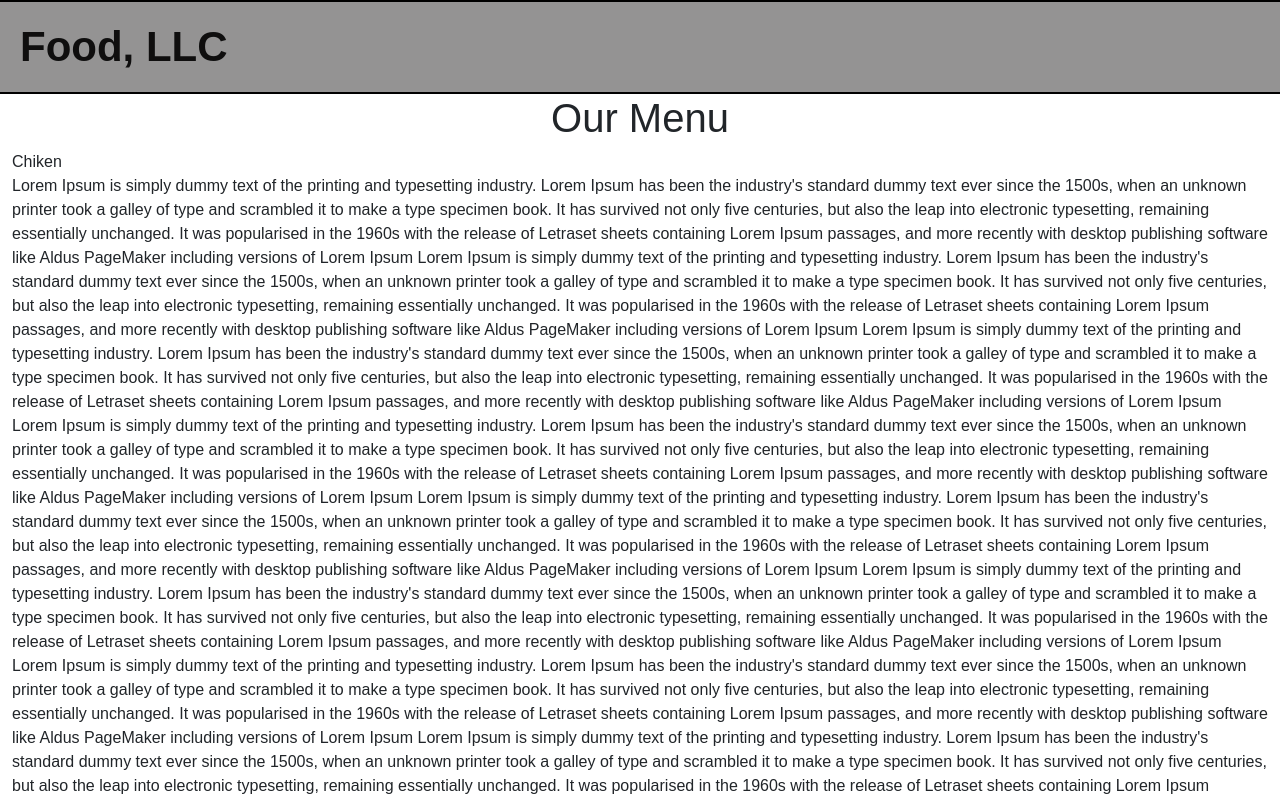
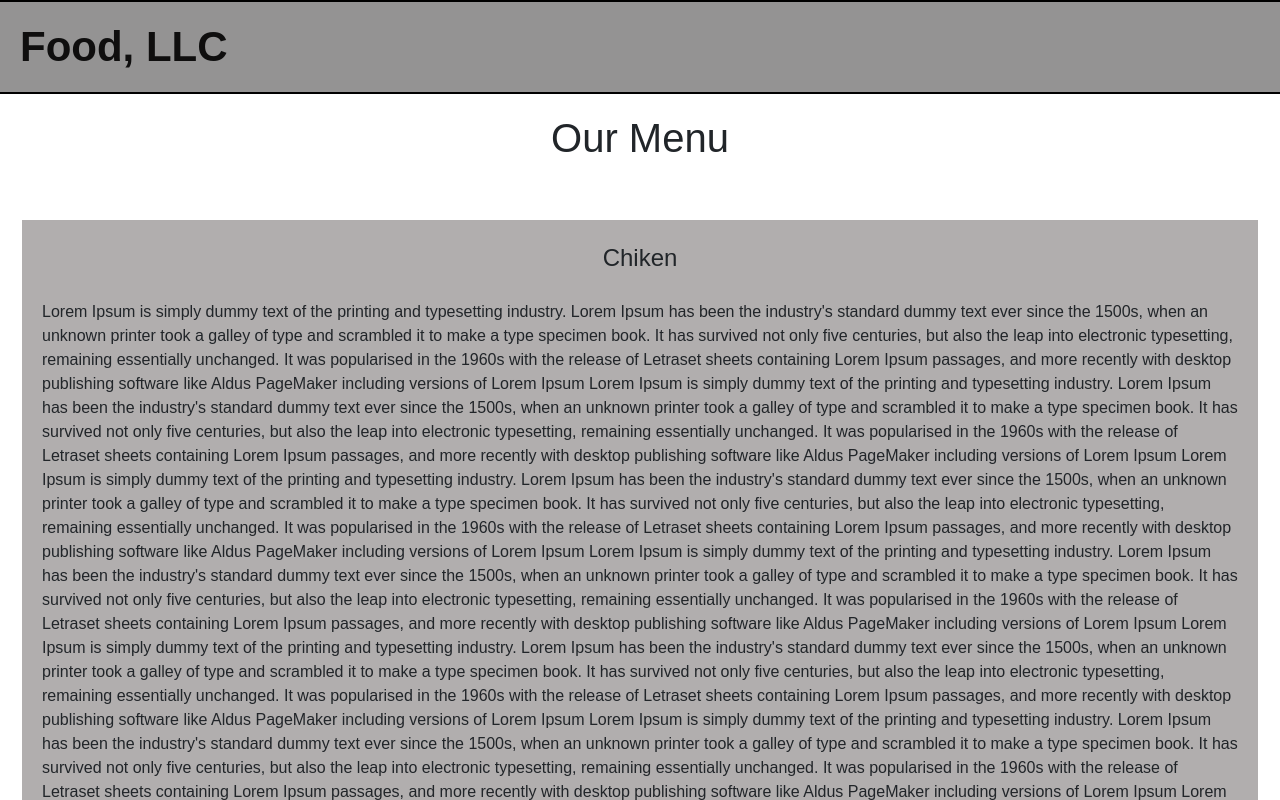
Before and after one commit to anandanubhav30/coursera-assignment-2, a plain HTML site: page site/index.html in a window 1280 px wide. Shown: the top 800 px of the page. Drawn offline with nearby package versions, Linux system fonts and the light colour scheme; a web font is replaced by a local one.

Commit message:
formatted content according to gradings

```diff
--- a/site/css/style.css
+++ b/site/css/style.css
@@ -27,14 +27,47 @@ body {
 
 }
 
-
-
 #navbar-toggle-items {
-    text-align: center;
     font-size: 30px;
     border: 2px solid black;
     background-color: white;
 }
+
+
+
+
+
+
+
+#title {
+    padding-top: 20px;
+    padding-bottom: 40px;
+}
+
+
+
+
+
+
+#main-block-1, #main-block-2, #main-block-3 {
+    float: left;
+    background-color: rgb(177, 174, 174);
+    padding: 20px;
+    margin-bottom: 100px;
+    border: white 10px solid;
+}
+
+#block-heading-1, #block-heading-2, #block-heading-3 {
+    text-align: center;
+    font-size: 24px;
+}
+
+
+
+
+
+
+
 
 @media (min-width: 576px) {
     .hidden-sm {
--- a/site/index.html
+++ b/site/index.html
@@ -37,9 +37,9 @@
 
                     <div class="collapse navbar-collapse" id="navbarSupportedContent">
                         <ul class="navbar-nav me-auto mb-2 mb-lg-0">
-                            <li id="navbar-toggle-items" class="nav-item"><a class="nav-link active"  href="#">Chicken</a></li>
-                            <li id="navbar-toggle-items" class="nav-item"><a class="nav-link active"  href="#">Beef</a></li>
-                            <li id="navbar-toggle-items" class="nav-item"><a class="nav-link active"  href="#">Sushi</a></li>
+                            <li id="navbar-toggle-items" class="nav-item"><a class="nav-link active text-center"  href="#block-heading-1">Chicken</a></li>
+                            <li id="navbar-toggle-items" class="nav-item"><a class="nav-link active text-center"  href="#block-heading-2">Beef</a></li>
+                            <li id="navbar-toggle-items" class="nav-item"><a class="nav-link active text-center"  href="#block-heading-3">Sushi</a></li>
                         </ul>
                     </div>
 
@@ -47,13 +47,13 @@
             </nav>
         </header>
 
-        <div class="text-center"><h1>Our Menu</h1></div>
+        <div id="title" class="text-center"><h1>Our Menu</h1></div>
 
         <section class="container-fluid">
-            <div id="main-block-1" class="co-lgl-12" style="float: left;">
-                <div class="block-heading-1">Chiken</div>
+            <div id="main-block-1" class="col-lg-12">
+                <div id="block-heading-1">Chiken</div>
                 <div class="content">
-                    Lorem Ipsum is simply dummy text of the printing and typesetting industry. Lorem Ipsum has been the industry's standard dummy text ever since the 1500s, when an unknown printer took a galley of type and scrambled it to make a type specimen book. It has survived not only five centuries, but also the leap into electronic typesetting, remaining essentially unchanged. It was popularised in the 1960s with the release of Letraset sheets containing Lorem Ipsum passages, and more recently with desktop publishing software like Aldus PageMaker including versions of Lorem Ipsum
+                    <br>Lorem Ipsum is simply dummy text of the printing and typesetting industry. Lorem Ipsum has been the industry's standard dummy text ever since the 1500s, when an unknown printer took a galley of type and scrambled it to make a type specimen book. It has survived not only five centuries, but also the leap into electronic typesetting, remaining essentially unchanged. It was popularised in the 1960s with the release of Letraset sheets containing Lorem Ipsum passages, and more recently with desktop publishing software like Aldus PageMaker including versions of Lorem Ipsum
                     Lorem Ipsum is simply dummy text of the printing and typesetting industry. Lorem Ipsum has been the industry's standard dummy text ever since the 1500s, when an unknown printer took a galley of type and scrambled it to make a type specimen book. It has survived not only five centuries, but also the leap into electronic typesetting, remaining essentially unchanged. It was popularised in the 1960s with the release of Letraset sheets containing Lorem Ipsum passages, and more recently with desktop publishing software like Aldus PageMaker including versions of Lorem Ipsum
                     Lorem Ipsum is simply dummy text of the printing and typesetting industry. Lorem Ipsum has been the industry's standard dummy text ever since the 1500s, when an unknown printer took a galley of type and scrambled it to make a type specimen book. It has survived not only five centuries, but also the leap into electronic typesetting, remaining essentially unchanged. It was popularised in the 1960s with the release of Letraset sheets containing Lorem Ipsum passages, and more recently with desktop publishing software like Aldus PageMaker including versions of Lorem Ipsum
                     Lorem Ipsum is simply dummy text of the printing and typesetting industry. Lorem Ipsum has been the industry's standard dummy text ever since the 1500s, when an unknown printer took a galley of type and scrambled it to make a type specimen book. It has survived not only five centuries, but also the leap into electronic typesetting, remaining essentially unchanged. It was popularised in the 1960s with the release of Letraset sheets containing Lorem Ipsum passages, and more recently with desktop publishing software like Aldus PageMaker including versions of Lorem Ipsum
@@ -75,10 +75,10 @@
                     Lorem Ipsum is simply dummy text of the printing and typesetting industry. Lorem Ipsum has been the industry's standard dummy text ever since the 1500s, when an unknown printer took a galley of type and scrambled it to make a type specimen book. It has survived not only five centuries, but also the leap into electronic typesetting, remaining essentially unchanged. It was popularised in the 1960s with the release of Letraset sheets containing Lorem Ipsum passages, and more recently with desktop publishing software like Aldus PageMaker including versions of Lorem Ipsum
                 </div>
             </div>
-            <div id="main-block-2" class="co-lgl-12">
-                <div class="block-heading-2">Beef</div>
+            <div id="main-block-2" class="col-lg-12">
+                <div id="block-heading-2">Beef</div>
                 <div class="content">
-                    Lorem Ipsum is simply dummy text of the printing and typesetting industry. Lorem Ipsum has been the industry's standard dummy text ever since the 1500s, when an unknown printer took a galley of type and scrambled it to make a type specimen book. It has survived not only five centuries, but also the leap into electronic typesetting, remaining essentially unchanged. It was popularised in the 1960s with the release of Letraset sheets containing Lorem Ipsum passages, and more recently with desktop publishing software like Aldus PageMaker including versions of Lorem Ipsum
+                    <br>Lorem Ipsum is simply dummy text of the printing and typesetting industry. Lorem Ipsum has been the industry's standard dummy text ever since the 1500s, when an unknown printer took a galley of type and scrambled it to make a type specimen book. It has survived not only five centuries, but also the leap into electronic typesetting, remaining essentially unchanged. It was popularised in the 1960s with the release of Letraset sheets containing Lorem Ipsum passages, and more recently with desktop publishing software like Aldus PageMaker including versions of Lorem Ipsum
                     Lorem Ipsum is simply dummy text of the printing and typesetting industry. Lorem Ipsum has been the industry's standard dummy text ever since the 1500s, when an unknown printer took a galley of type and scrambled it to make a type specimen book. It has survived not only five centuries, but also the leap into electronic typesetting, remaining essentially unchanged. It was popularised in the 1960s with the release of Letraset sheets containing Lorem Ipsum passages, and more recently with desktop publishing software like Aldus PageMaker including versions of Lorem Ipsum
                     Lorem Ipsum is simply dummy text of the printing and typesetting industry. Lorem Ipsum has been the industry's standard dummy text ever since the 1500s, when an unknown printer took a galley of type and scrambled it to make a type specimen book. It has survived not only five centuries, but also the leap into electronic typesetting, remaining essentially unchanged. It was popularised in the 1960s with the release of Letraset sheets containing Lorem Ipsum passages, and more recently with desktop publishing software like Aldus PageMaker including versions of Lorem Ipsum
                     Lorem Ipsum is simply dummy text of the printing and typesetting industry. Lorem Ipsum has been the industry's standard dummy text ever since the 1500s, when an unknown printer took a galley of type and scrambled it to make a type specimen book. It has survived not only five centuries, but also the leap into electronic typesetting, remaining essentially unchanged. It was popularised in the 1960s with the release of Letraset sheets containing Lorem Ipsum passages, and more recently with desktop publishing software like Aldus PageMaker including versions of Lorem Ipsum
@@ -96,10 +96,10 @@
 
                 </div>
             </div>
-            <div id="main-block-3" class="col-lgl-12">
-                <div class="block-heading-3">Sushi</div>
+            <div id="main-block-3" class="col-lg-12">
+                <div id="block-heading-3">Sushi</div>
                 <div class="content">
-                    Lorem Ipsum is simply dummy text of the printing and typesetting industry. Lorem Ipsum has been the industry's standard dummy text ever since the 1500s, when an unknown printer took a galley of type and scrambled it to make a type specimen book. It has survived not only five centuries, but also the leap into electronic typesetting, remaining essentially unchanged. It was popularised in the 1960s with the release of Letraset sheets containing Lorem Ipsum passages, and more recently with desktop publishing software like Aldus PageMaker including versions of Lorem Ipsum
+                    <br>Lorem Ipsum is simply dummy text of the printing and typesetting industry. Lorem Ipsum has been the industry's standard dummy text ever since the 1500s, when an unknown printer took a galley of type and scrambled it to make a type specimen book. It has survived not only five centuries, but also the leap into electronic typesetting, remaining essentially unchanged. It was popularised in the 1960s with the release of Letraset sheets containing Lorem Ipsum passages, and more recently with desktop publishing software like Aldus PageMaker including versions of Lorem Ipsum
                     Lorem Ipsum is simply dummy text of the printing and typesetting industry. Lorem Ipsum has been the industry's standard dummy text ever since the 1500s, when an unknown printer took a galley of type and scrambled it to make a type specimen book. It has survived not only five centuries, but also the leap into electronic typesetting, remaining essentially unchanged. It was popularised in the 1960s with the release of Letraset sheets containing Lorem Ipsum passages, and more recently with desktop publishing software like Aldus PageMaker including versions of Lorem Ipsum
                     Lorem Ipsum is simply dummy text of the printing and typesetting industry. Lorem Ipsum has been the industry's standard dummy text ever since the 1500s, when an unknown printer took a galley of type and scrambled it to make a type specimen book. It has survived not only five centuries, but also the leap into electronic typesetting, remaining essentially unchanged. It was popularised in the 1960s with the release of Letraset sheets containing Lorem Ipsum passages, and more recently with desktop publishing software like Aldus PageMaker including versions of Lorem Ipsum
                     Lorem Ipsum is simply dummy text of the printing and typesetting industry. Lorem Ipsum has been the industry's standard dummy text ever since the 1500s, when an unknown printer took a galley of type and scrambled it to make a type specimen book. It has survived not only five centuries, but also the leap into electronic typesetting, remaining essentially unchanged. It was popularised in the 1960s with the release of Letraset sheets containing Lorem Ipsum passages, and more recently with desktop publishing software like Aldus PageMaker including versions of Lorem Ipsum
```
